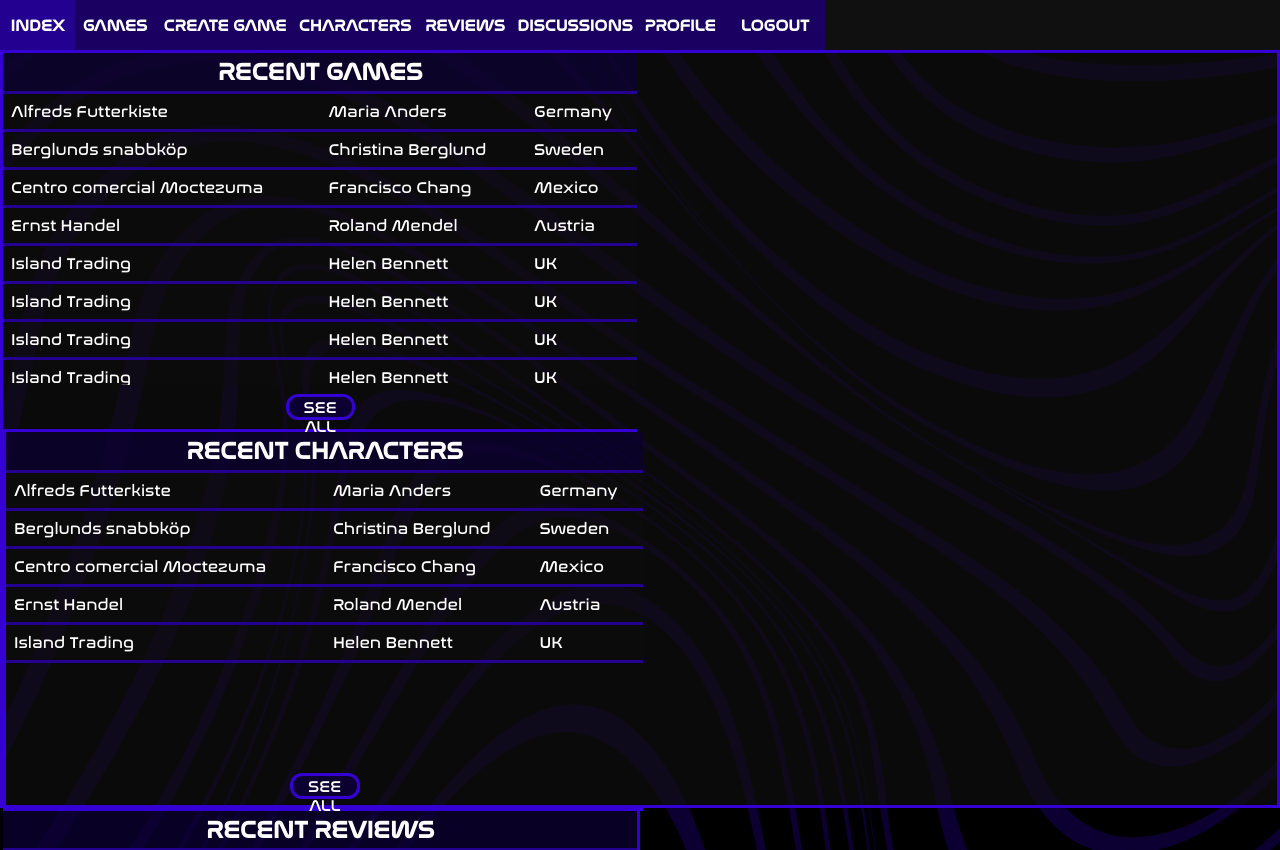
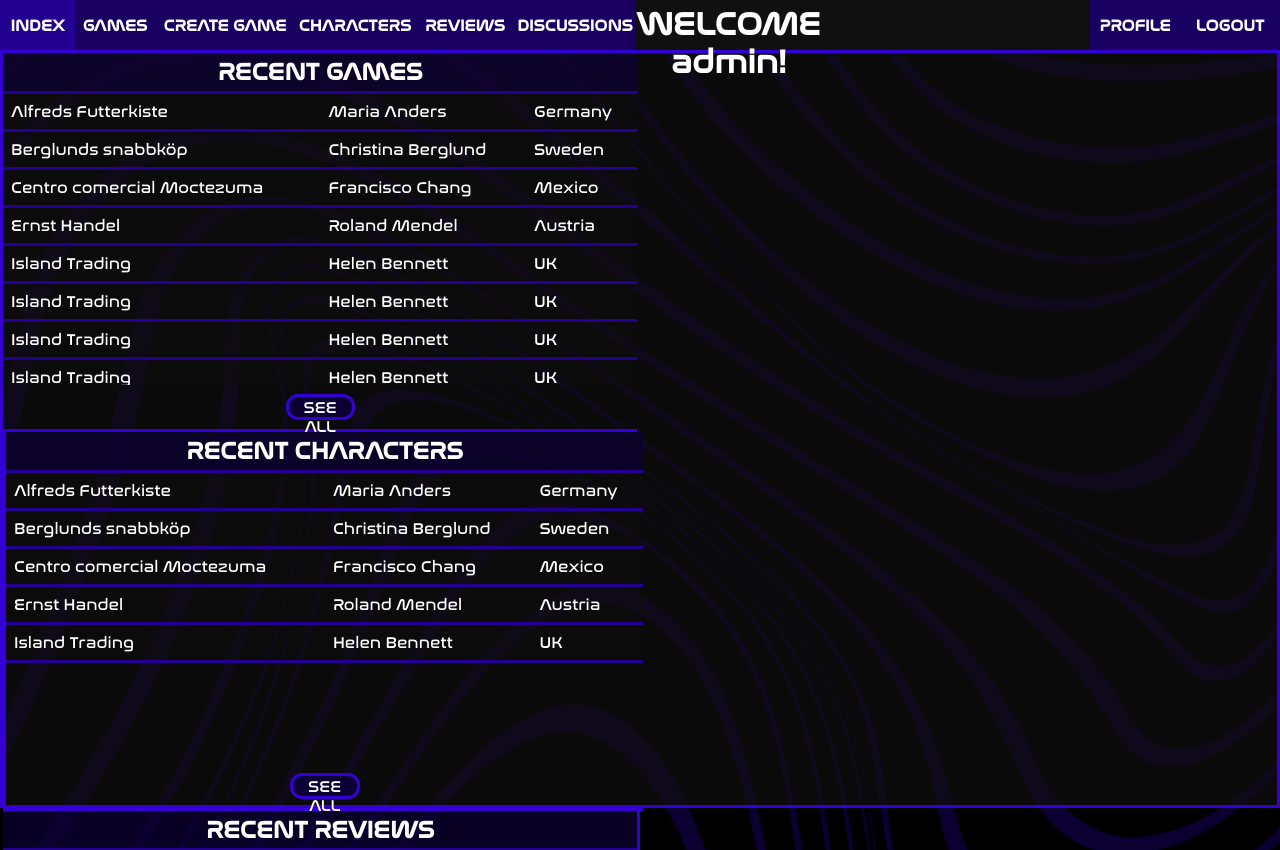
Before and after one commit to bernardofg24/ProjetoDIAM, a Django app: page /levelcheck/index in a window 1280 px wide. Shown: the top 850 px of the page. Run offline with Django 4.2, Linux system fonts and the light colour scheme; a user stored in the database is signed in.

Commit message:
Trouxe o Welcome de volta

```diff
--- a/projeto/levelcheck/static/website/css/base.css
+++ b/projeto/levelcheck/static/website/css/base.css
@@ -70,6 +70,14 @@ nav{
 h1{
 	margin: 0;
 	padding: 0;
+}
+
+#greeting{
+	padding-top: 0.4%;
+	padding-right: 21%;
+	width: 85%;
+	text-align: center;
+	font-size: 2em;
 }
 
 #top_left{
--- a/projeto/levelcheck/templates/levelcheck/index.html
+++ b/projeto/levelcheck/templates/levelcheck/index.html
@@ -16,6 +16,7 @@
         <a class="nav_link" style="width: 100px" href="{% url 'levelcheck:all_games' %}">REVIEWS</a>
         <a class="nav_link" style="width: 120px" href="{% url 'levelcheck:all_games' %}">DISCUSSIONS</a>
     </div>
+    <h1 id="greeting">WELCOME {{request.user.username}}!</h1>
     <div style="display: flex">
         <a class="nav_link" style="width: 90px" href="{% url 'levelcheck:profile' user.username %}">PROFILE</a>
         <a class="nav_link" style="width: 100px" href="{% url 'levelcheck:logout' %}">LOGOUT</a>
```
